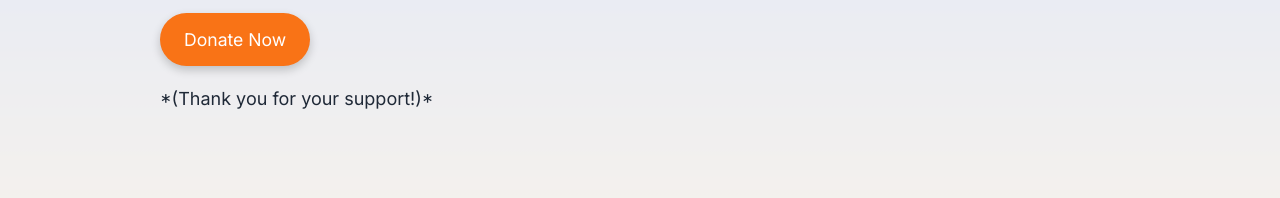
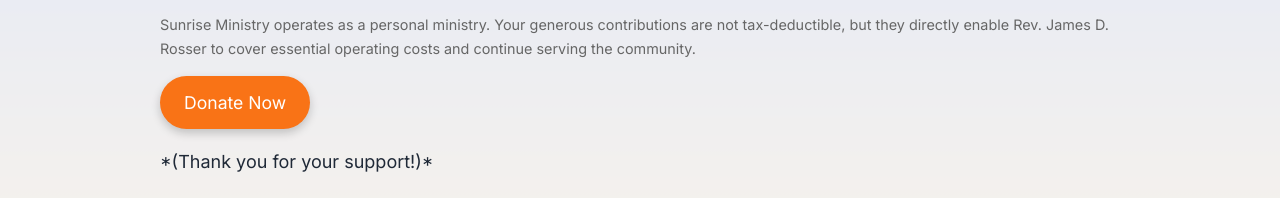
Before and after one commit to drosser895-eng/sunriseministry-website, a plain HTML site: page index.html in a window 1280 px wide. Shown: the part 823-1021 px from the top of the page. Drawn offline with nearby package versions, Linux system fonts and the light colour scheme.

Commit message:
Feat: Add non-profit clarification to website

```diff
--- a/index.html
+++ b/index.html
@@ -29,10 +29,10 @@
                     <section id="support">
                         <h2>Support My Ministry</h2>
                         <p>Your generosity directly contributes to acquiring the necessary materials and resources to continue offering official ceremonies and serving the community with dedication.</p>
+                        <p class="small-text">Sunrise Ministry operates as a personal ministry. Your generous contributions are not tax-deductible, but they directly enable Rev. James D. Rosser to cover essential operating costs and continue serving the community.</p>
                         <a href="https://cash.app/$SunriseMinistry" id="donateButton" target="_blank" rel="noopener noreferrer">Donate Now</a>
                         <p>*(Thank you for your support!)*</p>
                     </section>
-
                     <section id="contact">
                         <h2>Contact Me</h2>
                         <p>Rev. James D. Rosser</p>
--- a/style.css
+++ b/style.css
@@ -106,6 +106,13 @@ section:last-child {
 
 /* Paragraph and Link Styling */
 p {
+    margin-bottom: 1rem;
+}
+
+.small-text {
+    font-size: 0.9rem;
+    color: #666;
+    margin-top: 1rem;
     margin-bottom: 1rem;
 }
 
```
Lines whose indentation alone changed are shown as unchanged.
